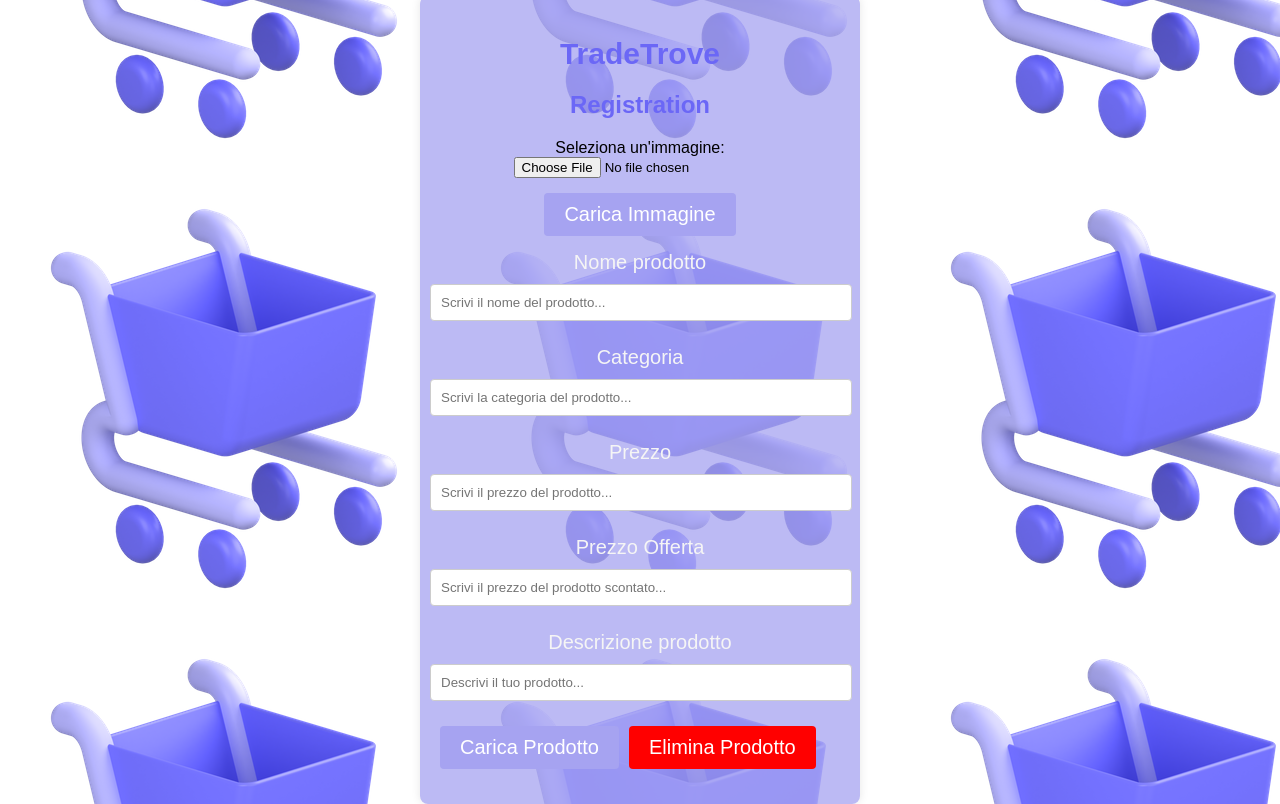
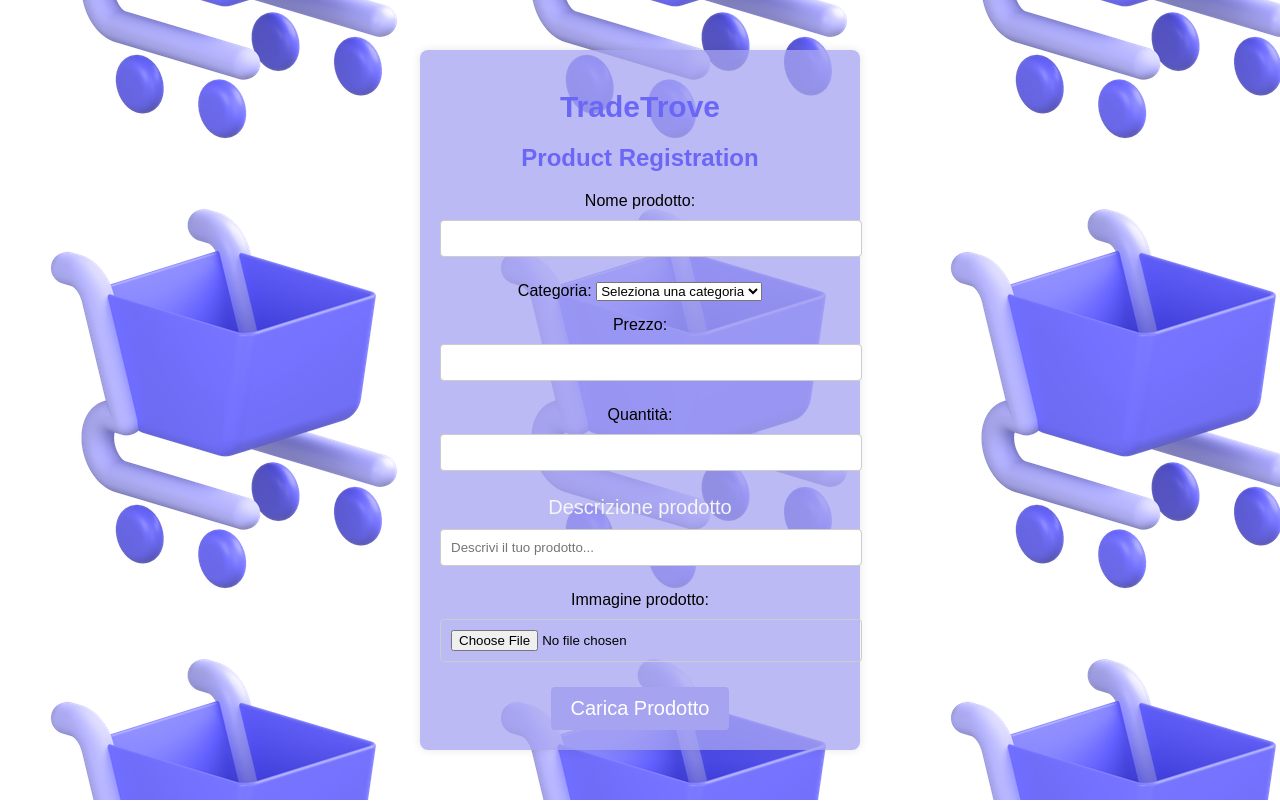
Before and after one commit to kristiNezhaj14/progettoBD, a Flask app: page /insert in a window 1280 px wide. Run offline with Flask 3, Linux system fonts and the light colour scheme; tables that the repository leaves empty hold one stand-in row (values such as "Sample post").

Commit message:
aggiungi prodotti funzionante

```diff
--- a/app/__init__.py
+++ b/app/__init__.py
@@ -2,6 +2,9 @@ from flask import Flask
 from flask_sqlalchemy import SQLAlchemy
 from flask_migrate import Migrate
 from flask_login import LoginManager
+import os
+
+
 
 
 db = SQLAlchemy()
@@ -13,7 +16,7 @@ def create_app():
     app.config['SQLALCHEMY_DATABASE_URI'] = 'postgresql://myuser:kristi@localhost/ecommerce_db'
     app.config['SECRET_KEY'] = 'your_secret_key'
     app.config['LOGIN_VIEW'] = 'login'  # Route da cui reindirizzare gli utenti non autenticati
-
+    app.config['UPLOAD_FOLDER'] = 'static'
     db.init_app(app)
     migrate.init_app(app, db)
     login_manager.init_app(app)
--- a/app/routes.py
+++ b/app/routes.py
@@ -2,10 +2,19 @@ from flask import render_template, redirect, url_for, request, flash
 from flask_login import login_user, logout_user, current_user, login_required
 from app import db, login_manager
 from datetime import datetime
+import os
 
+
+from werkzeug.utils import secure_filename
 
 from app.models import User, Vendor,Product,CartItem, Cart, Category, Order, OrderItem,Review
 from app.forms import RegistrationForm, LoginForm, VendorRegistrationForm
+
+# Estensioni permesse per le immagini
+ALLOWED_EXTENSIONS = {'png', 'jpg', 'jpeg', 'gif'}
+
+def allowed_file(filename):
+    return '.' in filename and filename.rsplit('.', 1)[1].lower() in ALLOWED_EXTENSIONS
 
 @login_manager.user_loader
 def load_user(user_id):
@@ -247,7 +256,8 @@ def init_routes(app):
 
     @app.route('/insert')
     def insert():
-        return render_template('insertProduct.html')
+        categorie = Category.query.all()
+        return render_template('insertProduct.html', categorie=categorie)
 
 
     @app.route('/update_shipping', methods=['POST'])
@@ -427,3 +437,40 @@ def init_routes(app):
             flash(f'L\'ordine #{order.id} non può essere aggiornato perché non è in elaborazione.', 'danger')
 
         return redirect(url_for('vendorprofile'))
+
+
+
+    @app.route('/carica_prodotto', methods=['POST'])
+    @login_required
+    def carica_prodotto():
+        nome = request.form['nome']
+        categoria_id = request.form['categoria']  # Prendi l'ID della categoria dal form
+        prezzo = request.form['prezzo']
+        quantity = request.form['quantity']
+        description = request.form['description']
+        immagine_file = request.files['immagine']
+
+        if immagine_file and allowed_file(immagine_file.filename):
+            image_filename = secure_filename(immagine_file.filename)
+            image_path = os.path.join(app.config['UPLOAD_FOLDER'], image_filename)
+            immagine_file.save(image_path)
+
+            # Inserisci il nuovo prodotto nel database
+            nuovo_prodotto = Product(
+                name=nome,
+                description=description,
+                category_id=int(categoria_id),  # Assicurati che sia un intero
+                price=float(prezzo),
+                quantity=int(quantity),
+                seller_id=current_user.id,
+                image_url=image_filename
+            )
+
+            db.session.add(nuovo_prodotto)
+            db.session.commit()
+
+            flash('Prodotto caricato con successo!', 'success')
+            return redirect(url_for('vendorprofile'))
+        else:
+            flash('Errore durante il caricamento dell\'immagine', 'danger')
+            return redirect(url_for('vendorprofile'))
--- a/app/templates/insertProduct.html
+++ b/app/templates/insertProduct.html
@@ -36,11 +36,11 @@
             text-align: center;
         }
         .container input[type="text"],
-        .container input[type="email"],
-        .container input[type="password"] {
+        .container input[type="number"],
+        .container input[type="file"] {
             width: 100%;
             padding: 10px;
-            margin: 10px -10px;
+            margin: 10px 0;
             border: 1px solid #ccc;
             border-radius: 4px;
         }
@@ -61,7 +61,7 @@
         }
         .container a {
             color: purple;
-            font-style: bold;
+            font-weight: bold;
         }
         .container a:hover {
             color : pink;
@@ -79,68 +79,45 @@
             padding: 5px;
         }
     </style>
-    <!--
-    <script>
-        document.getElementById('login-button').addEventListener('click', () => {
-            const userName = document.getElementById('username').value;
-            if (userName) {
-                localStorage.setItem('username', userName);
-                window.location.href = 'home.html';
-            }
-        });
-    </script>  -->
 </head>
 <body>
     <div class="container">
         <h1><a href="{{ url_for('home') }}" style="color: rgba(107,103,246); text-decoration: none;">TradeTrove</a></h1>
-        <h2 style="color: rgba(107,103,246); text-decoration: none;">Registration</h2>
-        <form method="POST" action="{{ url_for('register') }}">
-            <section id="upload-image">
-                <form id="image-upload-form">
+        <h2 style="color: rgba(107,103,246); text-decoration: none;">Product Registration</h2>
+        <form method="POST" action="{{ url_for('carica_prodotto') }}" enctype="multipart/form-data">
             <div class="form-group">
-                        <label for="profile-image">Seleziona un'immagine:</label>
-                        <input type="file" id="profile-image" name="profile-image" accept="image/*">
+                <label for="nome">Nome prodotto:</label>
+                <input type="text" id="nome" name="nome" required>
             </div>
             <div class="form-group">
-                        <img id="image-preview" src="#" alt="Anteprima Immagine" style="display: none; max-width: 200px; margin-top: 10px;">
+                <label for="categoria">Categoria:</label>
+                <select id="categoria" name="categoria" required>
+                    <option value="" disabled selected>Seleziona una categoria</option>
+                    {% for categoria in categorie %}
+                        <option value="{{ categoria.id }}">{{ categoria.name }}</option>
+                    {% endfor %}
+                </select>
             </div>
             <div class="form-group">
-                        <button type="submit">Carica Immagine</button>
-                    </div>
-                </form>
-            </section>
-            <div class="form-group">
-                <label for="username" style="font-size: 20px; color: whitesmoke;">Nome prodotto</label>
-                <input type="text" id="email" name="email" placeholder="Scrivi il nome del prodotto..." required>
+                <label for="prezzo">Prezzo:</label>
+                <input type="number" id="prezzo" name="prezzo" step="0.01" required>
             </div>
             <div class="form-group">
-                <label for="username" style="font-size: 20px; color: whitesmoke;">Categoria</label>
-                <input type="text" id="password" name="password" placeholder="Scrivi la categoria del prodotto..." required>
+                <label for="quantity">Quantità:</label>
+                <input type="number" id="quantity" name="quantity" required>
             </div>
             <div class="form-group">
-                <label for="username" style="font-size: 20px; color: whitesmoke;">Prezzo</label>
-                <input type="text" id="password" name="password" placeholder="Scrivi il prezzo del prodotto..." required>
+                <label for="description" style="font-size: 20px; color: whitesmoke;">Descrizione prodotto</label>
+                <input type="text" id="description" name="description" placeholder="Descrivi il tuo prodotto..." required>
             </div>
             <div class="form-group">
-                <label for="username" style="font-size: 20px; color: whitesmoke;">Prezzo Offerta</label>
-                <input type="text" id="password" name="password" placeholder="Scrivi il prezzo del prodotto scontato..." required>
+                <label for="immagine">Immagine prodotto:</label>
+                <input type="file" id="immagine" name="immagine" accept="image/*" required>
             </div>
-            <div class="form-group">
-                <label for="username" style="font-size: 20px; color: whitesmoke;">Descrizione prodotto</label>
-                <input type="text" id="password2" name="password2" placeholder="Descrivi il tuo prodotto..." required>
-            </div>
-            <div class="form-container" style="display: flex; gap: 10px;">
-                <div class="form-group">
-                    <form action="/carica-prodotto" method="post">
-                        <button type="submit" class="btn">Carica Prodotto</button>
+            <button type="submit">Carica Prodotto</button>
         </form>
-                </div>
-                <div class="form-group">
-                    <form action="/deleteprodotto" method="post">
-                        <button type="submit" class="btn" style="background-color:red; color:white;">Elimina Prodotto</button>
-                    </form>
-                </div>
-            </div>
+
+
     </div>
 </body>
 </html>
```
Also changed, not shown: static/diagrammaER.png (added), 1 other file. Lines whose indentation alone changed are shown as unchanged.
